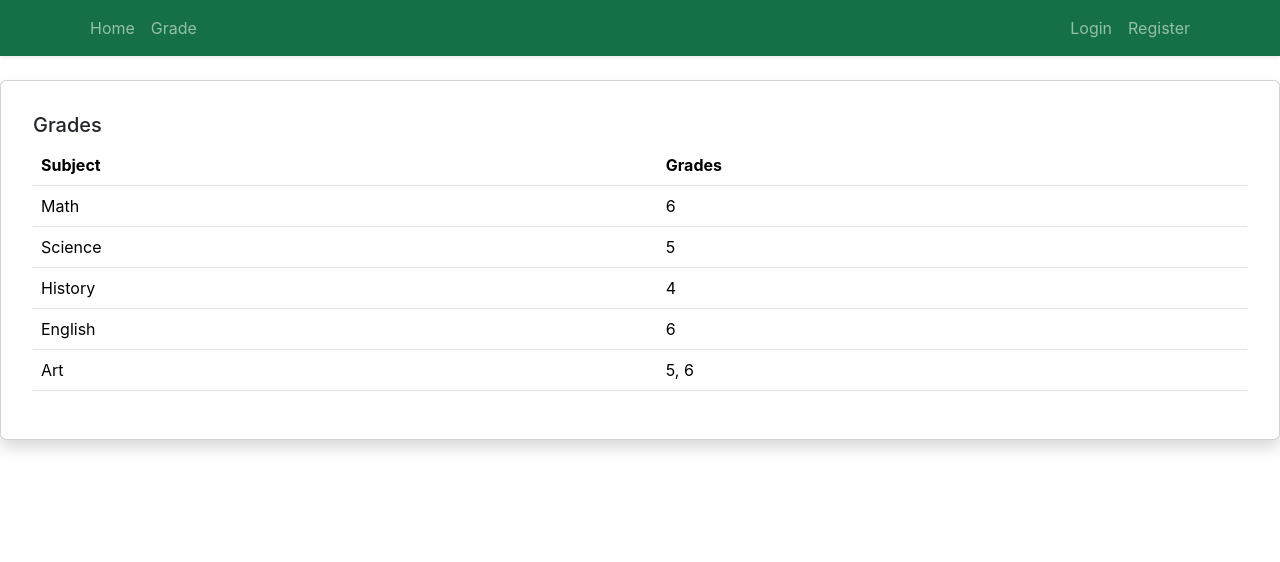
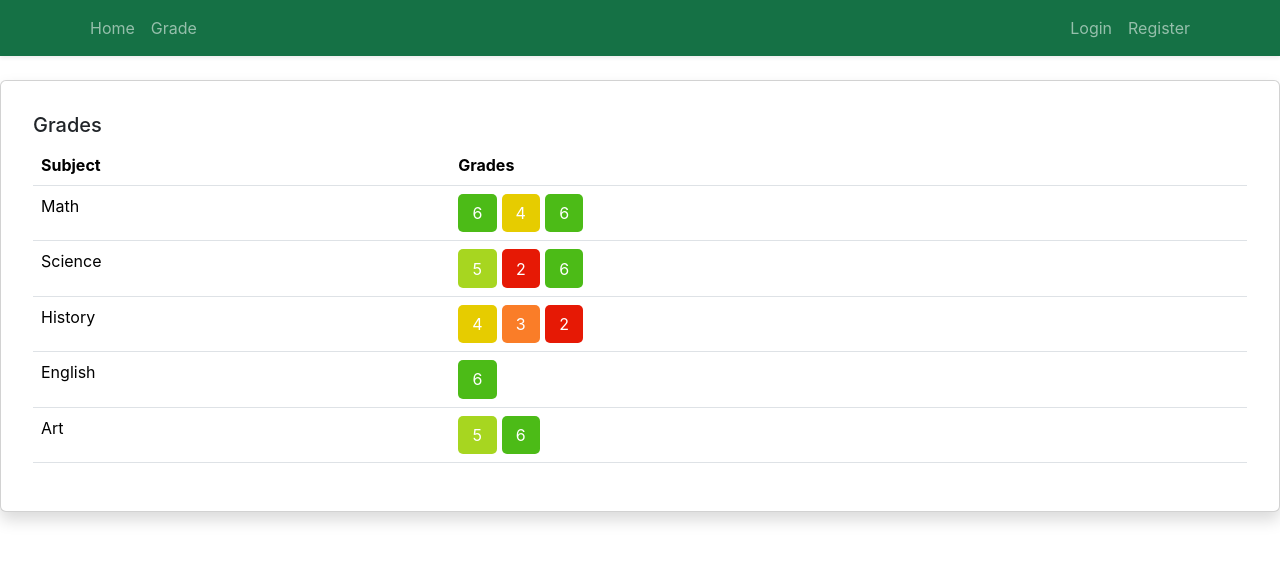
Before and after one commit to ChrisY60/HT2024, a React (Create React App) app in the folder frontend/htx/: page /grades in a window 1280 px wide. Shown: the top 562 px of the page. Built offline with nearby package versions, Linux system fonts and the light colour scheme.

Commit message:
Added grades UI

```diff
--- a/frontend/htx/src/App.css
+++ b/frontend/htx/src/App.css
@@ -45,3 +45,35 @@
 body {
     margin-top: 10vh;
 }
+
+
+.grade-box {
+    color: white;
+    display: inline-flex;
+    align-items: center;
+    justify-content: center;
+    padding: 5px;
+    border-radius: 5px;
+    margin-right: 5px;
+    width: 3vw;
+    height: 3vw;
+}
+
+.tooltip {
+    visibility: hidden;
+    width: 120px;
+    background-color: #555;
+    color: #fff;
+    text-align: center;
+    border-radius: 6px;
+    padding: 5px 0;
+    position: absolute;
+    z-index: 1;
+    bottom: 125%;
+    left: 50%;
+    margin-left: -60px;
+}
+
+.grade-box:hover .tooltip {
+    visibility: visible;
+}
--- a/frontend/htx/src/components/Grades.jsx
+++ b/frontend/htx/src/components/Grades.jsx
@@ -1,14 +1,31 @@
 import React from 'react';
 
 const Grades = ({ grades }) => {
-    // Dummy data for testing
     const dummyGrades = [
-        { subject: 'Math', grade: [6] },
-        { subject: 'Science', grade: [5] },
-        { subject: 'History', grade: [4] },
-        { subject: 'English', grade: [6] },
-        { subject: 'Art', grade: [5, 6] },
+        { subject: 'Math', grades: [{ value: 6, description: 'Algebra', date: '2023-05-10' }, { value: 4, description: 'Geometry', date: '2023-05-15' }, { value: 6, description: 'Calculus', date: '2023-06-01' }] },
+        { subject: 'Science', grades: [{ value: 5, description: 'Physics', date: '2023-04-20' }, { value: 2, description: 'Chemistry', date: '2023-04-25' }, { value: 6, description: 'Biology', date: '2023-05-05' }] },
+        { subject: 'History', grades: [{ value: 4, description: 'Ancient History', date: '2023-03-15' }, { value: 3, description: 'Modern History', date: '2023-03-20' }, { value: 2, description: 'World History', date: '2023-04-01' }] },
+        { subject: 'English', grades: [{ value: 6, description: 'Literature', date: '2023-02-10' }] },
+        { subject: 'Art', grades: [{ value: 5, description: 'Painting', date: '2023-01-20' }, { value: 6, description: 'Sculpture', date: '2023-01-25' }] },
     ];
+
+    const getGradeColor = (gradeValue) => {
+        const grade = gradeValue.value;
+        switch (grade) {
+            case 6:
+                return '#4CBB17';
+            case 5:
+                return '#a7d620';
+            case 4:
+                return '#e6cc00';
+            case 3:
+                return '#fa7d28';
+            case 2:
+                return '#e61905';
+            default:
+                return 'black';
+        }
+    };
 
     return (
         <div className="card shadow p-3 mb-5 mt-5 bg-white rounded">
@@ -22,10 +39,20 @@ const Grades = ({ grades }) => {
                         </tr>
                     </thead>
                     <tbody>
-                    {dummyGrades.map((grade, index) => (
+                        {dummyGrades.map((gradeData, index) => (
                             <tr key={index}>
-                            <td>{grade.subject}</td>
-                            <td>{grade.grade.join(', ')}</td>
+                                <td>{gradeData.subject}</td>
+                                <td>
+                                    {gradeData.grades.map((gradeValue, i) => (
+                                        <span
+                                            key={i}
+                                            className="grade-box"
+                                            style={{ backgroundColor: getGradeColor(gradeValue) }}
+                                        >
+                                            {gradeValue.value}
+                                        </span>
+                                    ))}
+                                </td>
                             </tr>
                         ))}
                     </tbody>
```
Lines whose indentation alone changed are shown as unchanged.
